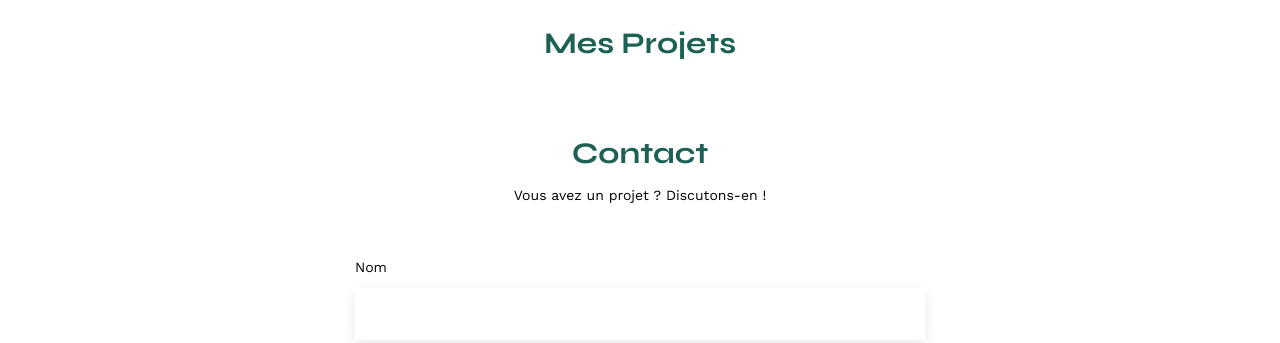
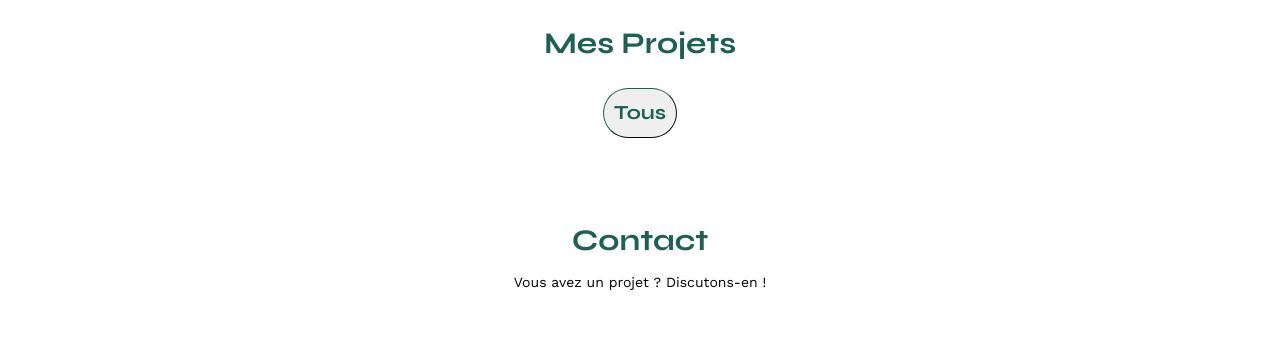
Before and after one commit to HanhNG64/Portfolio-architecte-sophie-bluel, a plain HTML site: page FrontEnd/index.html in a window 1280 px wide. Shown: the part 507-850 px from the top of the page. Drawn offline with nearby package versions, Linux system fonts and the light colour scheme; no server answers.

Commit message:
Récupérer les catégories et filter les travaux par catégorie

```diff
--- a/FrontEnd/JS/work.js
+++ b/FrontEnd/JS/work.js
@@ -1,10 +1,37 @@
 const HOST = "http://localhost:5678";
+const BUTTON_ALL_ID = 0; // L'identifiant 0  est réservé pour le bouton Tous
+const BUTTON_ALL_NAME = "Tous";
 
-// Récuperer les travaux
-const works = await getWorks();
+var categorySelectedBtn;
 
-// Générer les travaux dans Html
-generateWorks(works);
+var works = [];
+var categories = [{
+    // Catégorie pour Tous
+    "id": BUTTON_ALL_ID,
+    "name": BUTTON_ALL_NAME
+}];
+
+// Récupérer et générer les travaux
+try {
+    works = await getWorks();
+    generateWorks(works);
+}
+catch(error) {
+    console.log(error);
+}
+
+ // Récupérer e générer les catégories
+try {
+    Array.prototype.push.apply(categories ,await getCategories());
+}
+catch(error) {
+    console.log(error);
+}
+generateFilters(categories, works);
+
+
+
+/********************************** FONCTIONS ************************** */
 
 /**
  * Récupérer les travaux de l'API
@@ -13,13 +40,10 @@ generateWorks(works);
 async function getWorks() {
     const reponse = await fetch(HOST+"/api/works");
     if(!reponse.ok){
-        console.log("Erreur : "+ reponse.status);
+        throw new Error("Récupération de travaux: "+ reponse.status);
     }
     return reponse.json();
 }
-
-
-/********************************** FONCTIONS ************************** */
 
 /**
  * Générer les travaux donnés dans la page web
@@ -44,3 +68,59 @@ function generateWorks(works) {
       gallery.appendChild(figure);
     });
 }
+
+/**
+ * Récupérer les catégories de l'API
+ * @returns Renvoyer les catégories
+ */
+async function getCategories(){
+    const reponse = await fetch(HOST+"/api/categories");
+    if(!reponse.ok) {
+        throw new Error("Récupération de catégories: "+ reponse.status);
+    }
+
+    return reponse.json();
+}
+
+/**
+ * Générer les boutons de filtrage par catégorie
+ * @param {*} categories Les catégories existantes
+ * @param {*} works Les travaux servant pour la fonction de filtrage
+ */
+function generateFilters(categories,works) {
+    const filterElt = document.querySelector(".filter");
+    categories.forEach((categorie) => {
+        // Créer le bouton pour une catégorie
+        const btn = document.createElement("button");
+        btn.className = categorie.name;
+        btn.id = categorie.id;
+        btn.innerText = categorie.name;
+        filterElt.appendChild(btn);
+
+        // Ajouter un listener au bouton
+        btn.addEventListener("click", (event) => {
+            const id = event.target.id;
+            btn.classList.add("selected");
+            filter(Number(id),works);
+
+            categorySelectedBtn.classList.remove("selected");
+            categorySelectedBtn = btn;
+        });
+
+        if(categorie.id === BUTTON_ALL_ID && categorySelectedBtn === undefined){
+            categorySelectedBtn = btn;
+        }
+    });
+}
+
+/**
+ * Filtrer les travaux d'une catégorie à partir de son identifiant
+ * @param {*} categorieId L'identifiant de la catégorie souhaité
+ * @param {*} works Les travaux à filtrer
+ */
+function filter(categorieId, works) {
+    if(works.length) {
+        var filterWorks = categorieId === BUTTON_ALL_ID ? works :  works.filter(work => categorieId === work.categoryId);
+        generateWorks(filterWorks);
+    }
+}
--- a/FrontEnd/assets/style.css
+++ b/FrontEnd/assets/style.css
@@ -125,6 +125,34 @@ li:hover {
 	text-align: center;
 	margin-bottom: 1em;
 }
+/***********FILTRE**************/
+.filter {
+	display: flex;
+	gap: 15px;
+	justify-content: center;
+	height: 37px;
+	padding-bottom: 50px;
+}
+
+.filter button {
+	border-radius: 60px;
+	border-width: 1px;
+	border-color: #1d6154;
+	font-family: "Syne";
+	font-weight: 700;
+	font-size: 20px;
+	color: #1d6154;
+	padding: 10px;
+	height: 50px;
+}
+
+.filter button:hover, .filter button.selected {
+	color: white;
+	background-color: #1d6154;
+}
+
+/*************************/
+
 .gallery {
 	width: 100%;
 	display: grid;
--- a/FrontEnd/index.html
+++ b/FrontEnd/index.html
@@ -37,6 +37,7 @@
 	</section>
 	<section id="portfolio">
 		<h2>Mes Projets</h2>
+		<div class="filter"></div>
 		<div class="gallery">
 		</div>
 	</section>
```
